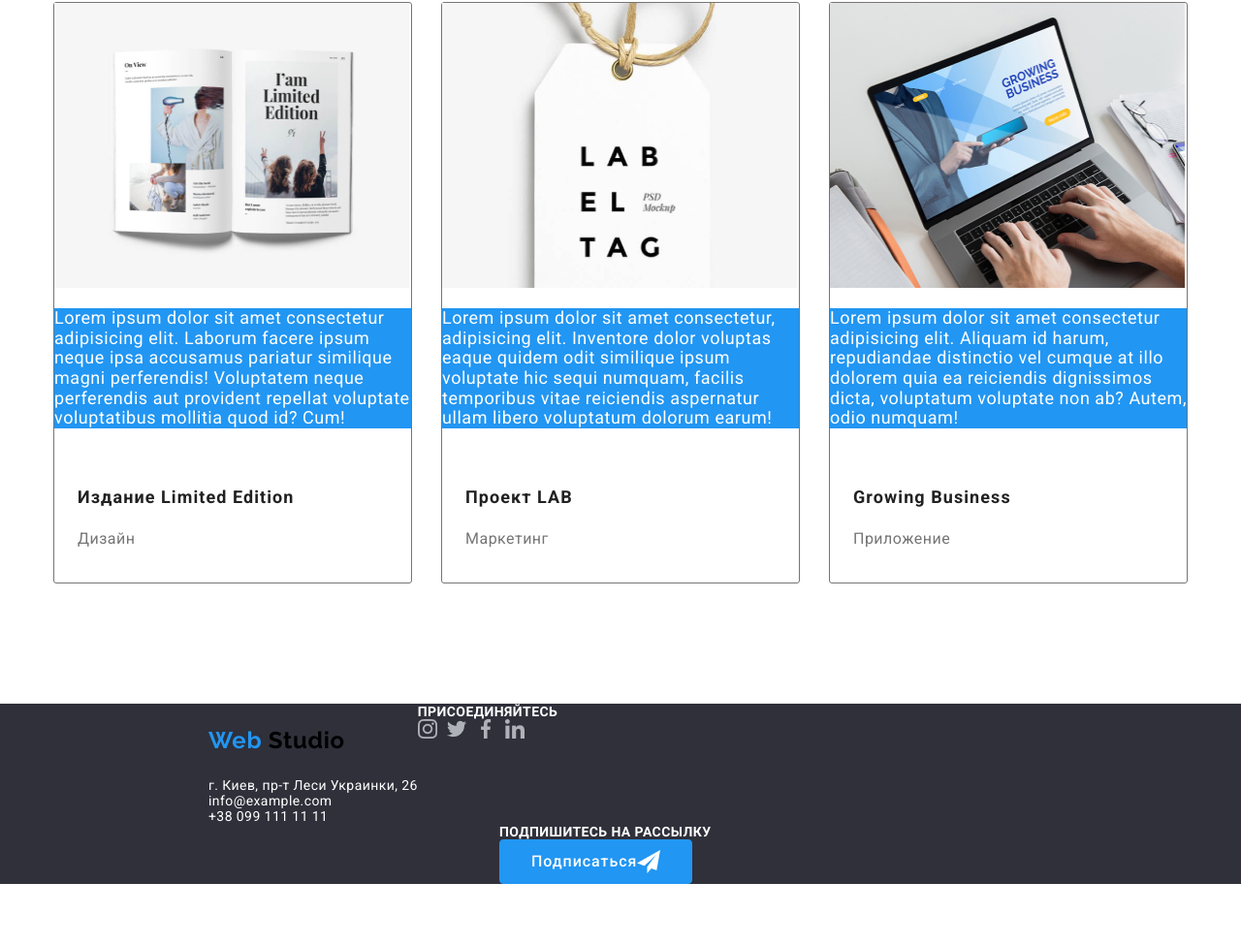
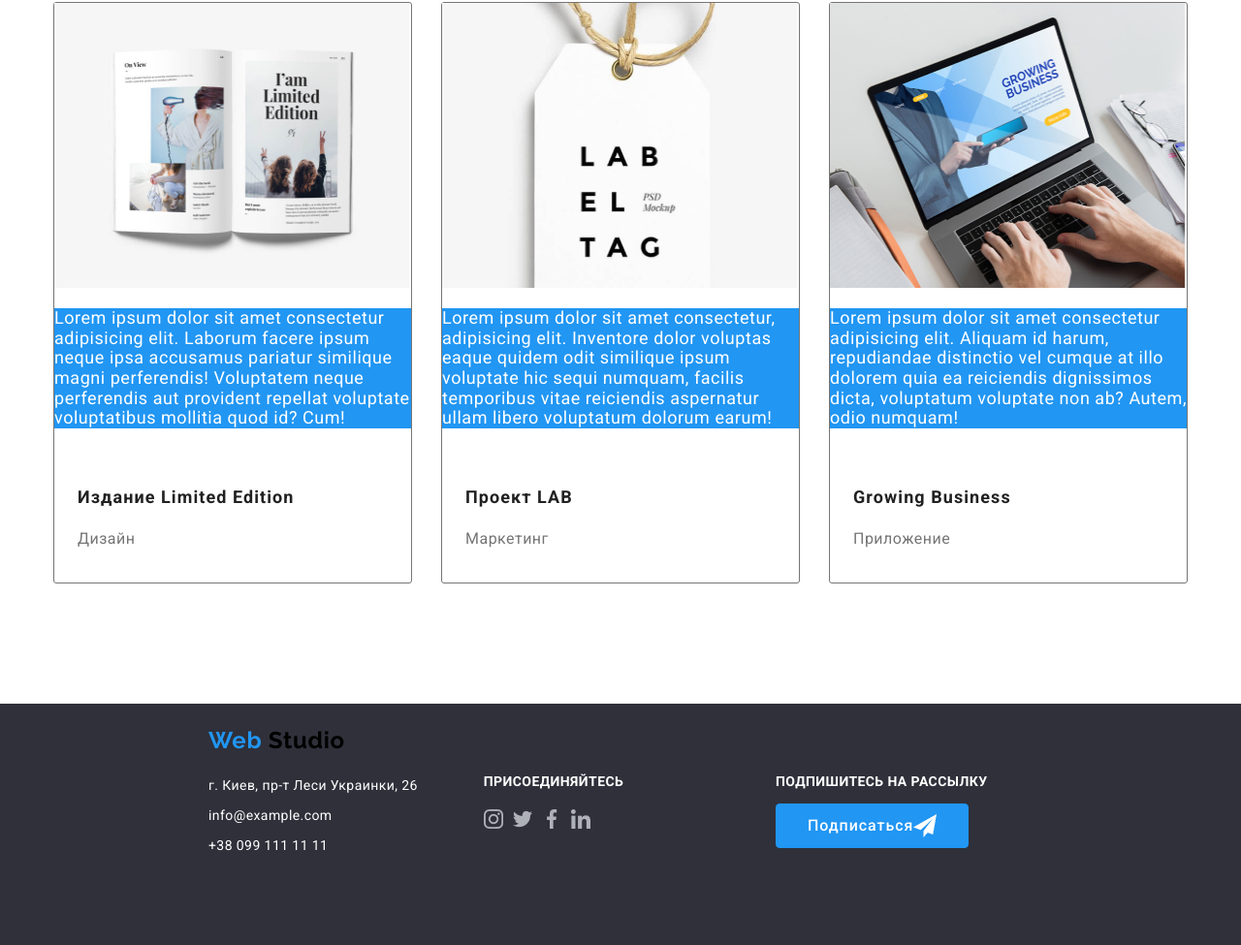
Before and after one commit to khristinasukhomlyn/home_work_3, a plain HTML site: page portfolio.html in a window 1280 px wide. Shown: the part 1528-2503 px from the top of the page at 97% size. Before the commit the page ends 2440 px from the top, so only its background shows below. Drawn offline with nearby package versions, Linux system fonts and the light colour scheme.

Commit message:
выравнивает футер флексом и добавляет недостающее фото в портфолио фото

```diff
--- a/css/styles.css
+++ b/css/styles.css
@@ -98,7 +98,9 @@ body {
   background-color: var(--background-color);
   padding: 60 0 0 0;
 }
-
+.footer-width {
+  width: 1200px;
+}
 .items-wrap {
   flex-wrap: wrap;
 }
@@ -208,9 +210,14 @@ body {
 }
 .join-us-box {
   width: 206px;
+  margin-top: 72px;
+  margin-bottom: 100px;
+  margin-left: 68px;
 }
 .sign-up-box {
   width: 570px;
+  margin-top: 72px;
+  margin-bottom: 100px;
 }
 
 /* Заголовки */
@@ -341,12 +348,16 @@ body {
   margin-top: 16px;
   margin-bottom: 23px;
 }
-.social-footer:not(:last-child) {
+.social-footer {
   margin-right: 10px;
+  margin-top: 21px;
 }
 
 .social-footer-item {
   margin: 20px;
+}
+.adress-margin {
+  margin-top: 15px;
 }
 
 /*
--- a/portfolio.html
+++ b/portfolio.html
@@ -87,7 +87,7 @@
           <li class="works-width works-box">
             <a class="portfolio-link" href="">
               <div>
-                <img src="" width="366" height="294" alt="" />
+                <img src="./imagespage2/img1.jpg" width="366" height="294" alt="Сайт" />
                 <p class="portfolio-description portfolio-background">
                   Технокряк это современная площадка распространения
                   коронавируса. Компании используют эту платформу для
@@ -247,8 +247,9 @@
   </main>
   <!--Подвал-->
   <footer>
-    <section class="footer-section">
-      <div class="flexbox-list section footer-box">
+    <section class="footer-section flexbox-list">
+      <div class="section flexbox-list">
+        <div class="flexbox-list footer-box">
           <div>
             <h2 hidden class="section-title">Контакты</h2>
             <p class="logo">
@@ -259,14 +260,15 @@
             <address>
               <div>
                 <ul class="list">
-                <li>
-                  <a href="#" target="_blank" rel="noopener noreferrer" class="contacts-description">г. Киев, пр-т Леси
+                  <li class="adress-margin">
+                    <a href="#" target="_blank" rel="noopener noreferrer" class="contacts-description">г. Киев, пр-т
+                      Леси
                       Украинки, 26</a>
                   </li>
-                <li>
+                  <li class="adress-margin">
                     <a href="mailto:info@example.com" class="contacts-description">info@example.com</a>
                   </li>
-                <li>
+                  <li class="adress-margin">
                     <a href="+380991111111" class="contacts-description">+38 099 111 11 11</a>
                   </li>
                 </ul>
@@ -282,8 +284,8 @@
                   target="_blank" rel="noopener noreferrer" aria-label="ссылка Инстаграм" />
               </li class>
               <li class="social-footer">
-              <img src="./imagespage1/smlogo/twitter.png" alt="лого Твиттер" href="https://twitter.com/" target="_blank"
-                rel="noopener noreferrer" aria-label="ссылка Твиттер" />
+                <img src="./imagespage1/smlogo/twitter.png" alt="лого Твиттер" href="https://twitter.com/"
+                  target="_blank" rel="noopener noreferrer" aria-label="ссылка Твиттер" />
               </li>
               <li class="social-footer">
                 <img src="./imagespage1/smlogo/facebook.png" alt="лого Фейсбук" href="https://facebook.com/"
@@ -299,10 +301,11 @@
 
         <div class="footer-box sign-up-box container">
           <b class="advantage-title white-title">Подпишитесь на рассылку</b>
-        <button class="btn">
+          <button class="btn adress-margin">
             <span class="button-text">Подписаться</span>
             <img src="./imagespage1/galka.png" alt="галка" />
           </button>
+        </div>
       </div>
     </section>
   </footer>
```
Also changed, not shown: imagespage2/img1.jpg (added), 2 other files. Lines whose indentation alone changed are shown as unchanged.
